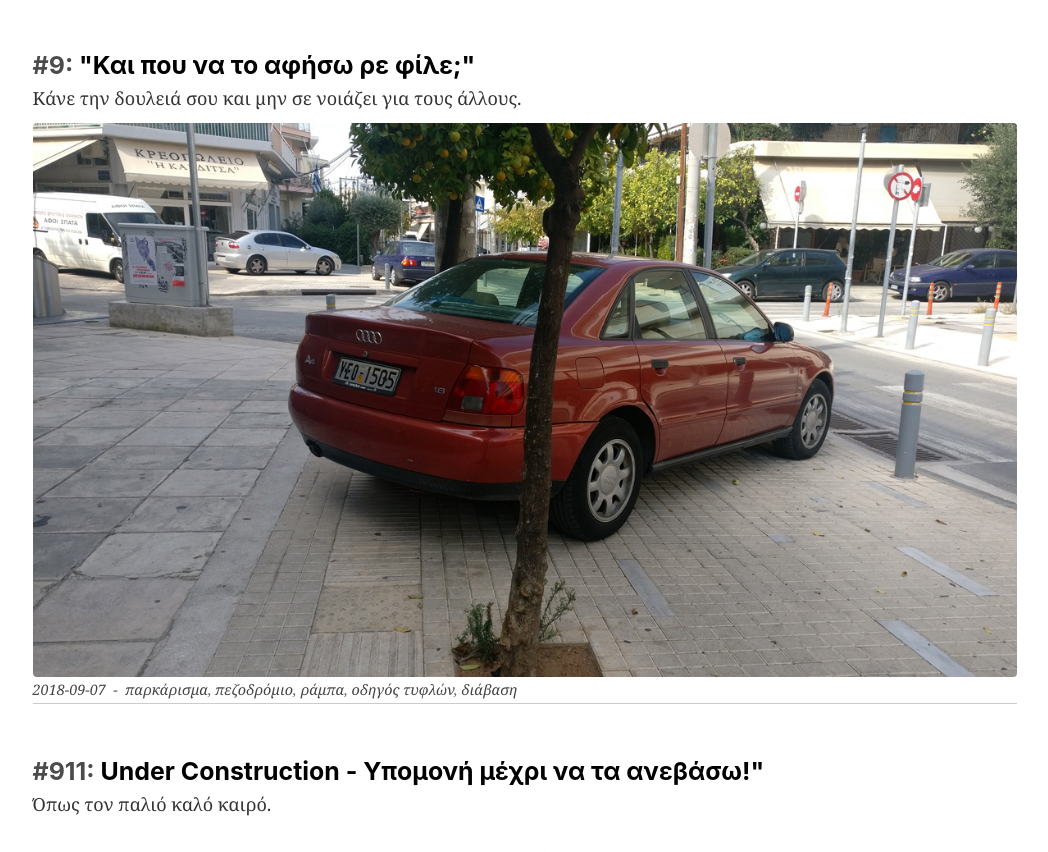
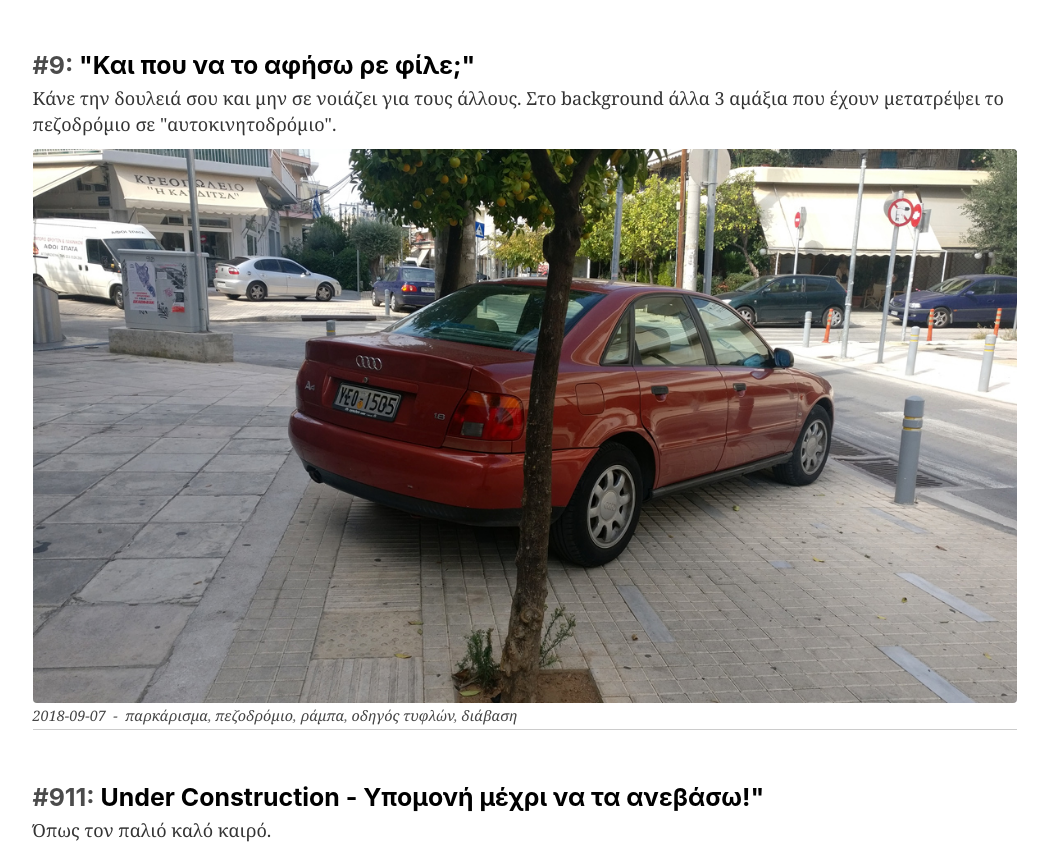
Before and after one commit to dimitrisscript/odigoi, a Gatsby site: page / in a window 1280 px wide. Shown: the part 6281-7133 px from the top of the page, without its empty margins (115-1163 px from the left). Built offline with nearby package versions, Linux system fonts and the light colour scheme; Gatsby itself is replaced by a stand-in of ours.

Commit message:
item 9 append

```diff
--- a/src/data.js
+++ b/src/data.js
@@ -62,7 +62,7 @@ export const cars = [
   {
     id: 9,
     title: "\"Και που να το αφήσω ρε φίλε;\"",
-    description: "Κάνε την δουλειά σου και μην σε νοιάζει για τους άλλους.",
+    description: "Κάνε την δουλειά σου και μην σε νοιάζει για τους άλλους. Στο background άλλα 3 αμάξια που έχουν μετατρέψει το πεζοδρόμιο σε \"αυτοκινητοδρόμιο\".",
     tags: "παρκάρισμα|πεζοδρόμιο|ράμπα|οδηγός τυφλών|διάβαση".split("|"),
     date: "2018-09-07",
   },
```
